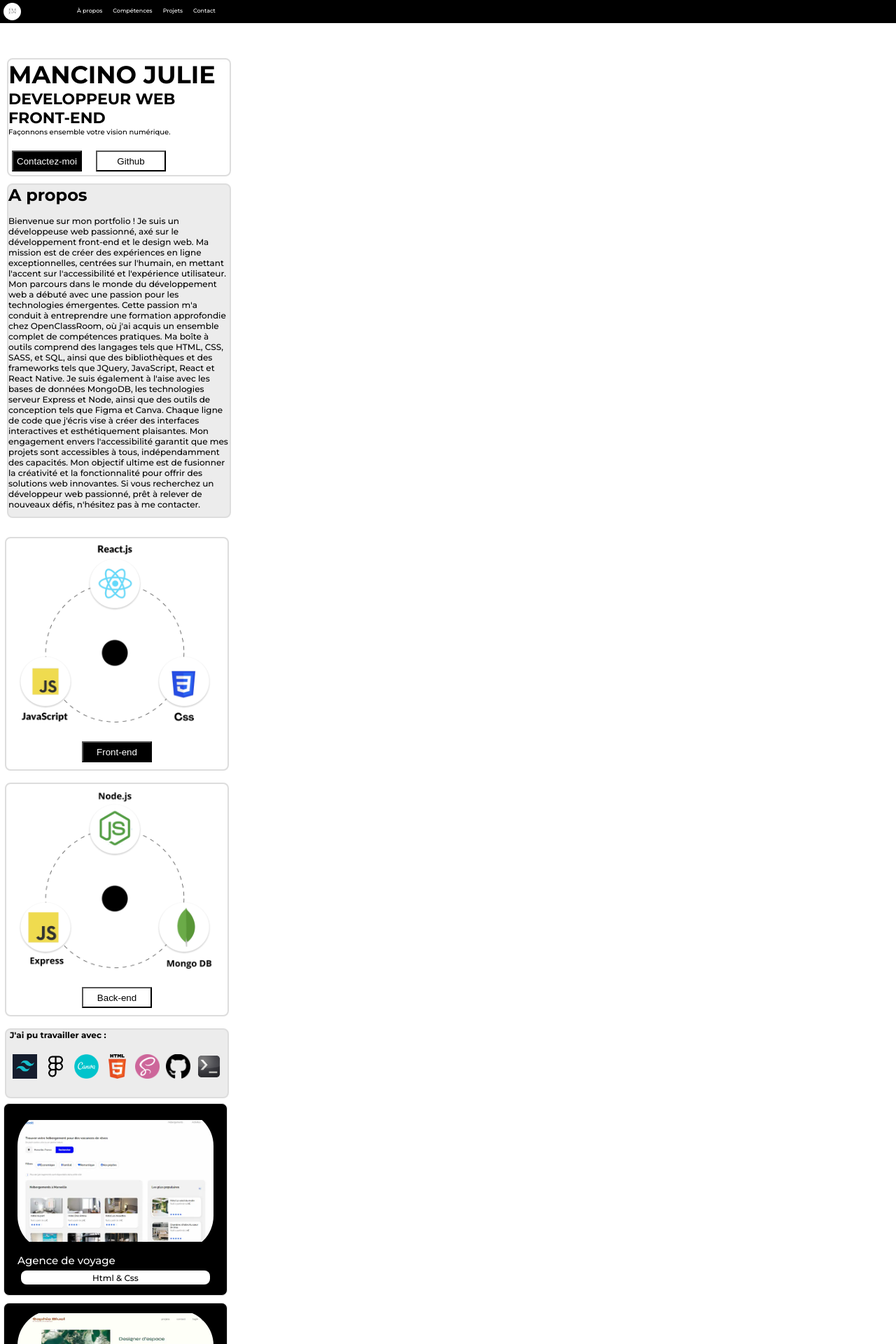
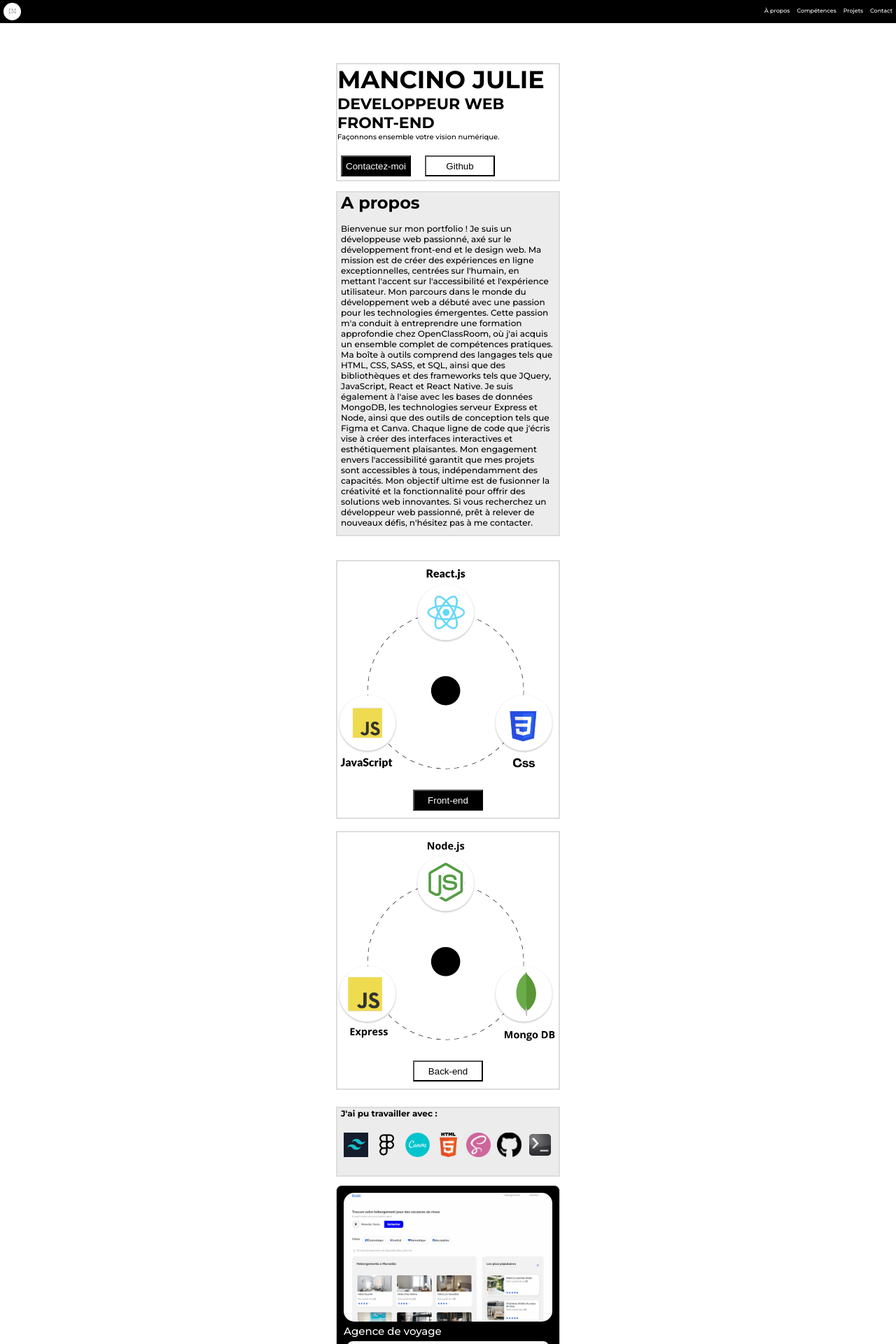
Before and after one commit to JULIEMANC/P8-Mon-Portfolio, a React (Create React App) app: page / in a window 1280 px wide. Shown: the top 1920 px of the page at 70% size. Built offline with nearby package versions, Linux system fonts and the light colour scheme.

Commit message:
Modifications et ajouts bulles sur logo skills
Ajouts des infos bulles sur les logo skills + css sur logo pour le zoom + modifications css pour taille 320, 375 et 425px

```diff
--- a/src/componements/skills.jsx
+++ b/src/componements/skills.jsx
@@ -29,8 +29,11 @@ const Competences = () => {
 
          <div className="map">
          {data.skills.map((skills, i) => (
-       <img className="logoSkills" src={`../assets/logo/${skills}`} key={i} alt="imgData" />
-        ))}
+      <div key={i} className="logoContainer" data-tooltip={`Logo de ${skills}`}>
+      <img className="logoSkills" src={`../assets/logo/${skills}`} alt={`imgData-${i}`} />
+      </div>
+
+      ))}
         </div>
       </section>
     </>
--- a/src/data.json
+++ b/src/data.json
@@ -46,7 +46,7 @@
         },
         {
             "title": "Location immobilière ",
-            "description": "Kasa m'a recruté en tant que développeur front-end en freelance pour développer sa nouvelle plateforme web. Kasa est dans le métier de la location d’appartements entre particuliers. Avec plus de 500 annonces postées chaque jour, Kasa fait partie des leaders de la location d’appartements en France.",
+            "description": "Kasa m'a recruté en tant que développeur front-end en freelance pour développer sa nouvelle plateforme web de location d’appartements entre particuliers. Avec plus de 500 annonces postées chaque jour, Kasa fait partie des leaders de la location d’appartements en France.",
             "tags": [
                 "Sass,",
                 " Css &",
--- a/src/style/_app.scss
+++ b/src/style/_app.scss
@@ -2,12 +2,9 @@
 body{
     background-color:white;
 }
-
 /*taille d'écran */
 $ms: 768px;
-$ls: 1024px;
-$bs : 1260px;
-
+$ls: 1440px;
 *{
     margin: 0;
     padding: 0;
@@ -16,9 +13,12 @@ $bs : 1260px;
 body{
 font-family:'Montserrat',sans-serif;
 }
+main{
+    display: flex;
+    flex-direction: column;
+    align-items: center;
+}
 section {
-//padding: 20px;
     border: 2px solid #ddd;
-    border-radius: 8px;
     max-width: 320px;
 }
--- a/src/style/componements/_about.scss
+++ b/src/style/componements/_about.scss
@@ -1,5 +1,5 @@
 .propos {
-  margin: 10px;
+  margin: 7px;
   .nom {
     display: flex;
     font-size: 35px;
@@ -56,12 +56,15 @@
 .block2 {
   margin-top: 50px;
   background-color: #ececec;
-  margin: 10px;
+  margin: 7px;
   .title1 {
     margin-bottom: 15px;
+    margin-left: 5px;
   }
   .texte1 {
     font-size: 12px;
     margin-bottom: 10px;
+    margin-left: 5px;
+    margin-right: 5px;
   }
 }
--- a/src/style/componements/_contact.scss
+++ b/src/style/componements/_contact.scss
@@ -1,4 +1,7 @@
-
+#contact{
+  display: flex;
+  justify-content: center;
+}
 .contactSection{
     opacity: 0;
     transform: translateX(-100%);
--- a/src/style/componements/_layout.scss
+++ b/src/style/componements/_layout.scss
@@ -4,26 +4,37 @@
   margin-bottom: 50px;
   display: flex;
   flex-direction: row;
+  justify-content: space-between;
   background-color: black;
   position: relative;
+
   .logoSite {
     width: 25px;
     height: 25px;
     margin-left: 5px;
     margin-top: 4px;
     margin-bottom: 4px;
-    margin-right: 80px;
+    margin-right: 50px;
     position: relative;
     border-radius: 50%;
+
+  }
+  nav{
+    margin-inline: 5px;
   }
   ul,
   li {
     display: flex;
     align-items: flex-end;
-    gap: 15px;
     font-size: 8px;
     margin-top: 5px;
   }
+  li{
+    margin-right: 10px;
+  }
+li:last-child{
+  margin-right: 0px;
+}
   ul,
   li,
   a {
--- a/src/style/componements/_projects.scss
+++ b/src/style/componements/_projects.scss
@@ -3,10 +3,10 @@
   border: none;
   margin: 5px;
   .imProjects {
-    width: 280px;
-    height: 200px;
+    width: 100%;
+    height: auto;
     object-fit: contain;
-    border-radius: 50px;
+    border-radius: 15px;
   }
   .card-bloc-item {
     background-color: black;
@@ -46,6 +46,37 @@
   }
 }
 
+// .modal-overlay {
+//   position: fixed;
+//   display: flex;
+//   align-items: center;
+//   justify-content: center;
+//   top: 0;
+//   width: 100%;
+//   height: 100%;
+//   background-color: rgba(0, 0, 0, 0.5);
+//   .modal-content {
+//     border-radius: 8px;
+//     display: flex;
+//     flex-wrap: wrap;
+//     justify-content: space-around;
+//     align-items: center;
+//     width: 265px;
+//     height: 300px;
+//     background-color: rgba(0, 0, 0, 0.8);
+//     overflow-y: auto;
+
+//     .modal-image {
+//     width: 250px;
+//  height: 220px;
+//     object-fit: contain;
+//   }
+//     .modal-description {
+//       font-size: 8px;
+//       margin-bottom: 10px;
+//       margin: 10px;
+//       color: #ddd;
+//     }
 .modal-overlay {
   position: fixed;
   display: flex;
@@ -55,25 +86,27 @@
   width: 100%;
   height: 100%;
   background-color: rgba(0, 0, 0, 0.5);
+
   .modal-content {
     border-radius: 8px;
     display: flex;
     flex-wrap: wrap;
     justify-content: space-around;
     align-items: center;
-    width: 265px;
-    height: 300px;
+    width: 80vw;
+    max-height: 400px;
     background-color: rgba(0, 0, 0, 0.8);
     overflow-y: auto;
 
     .modal-image {
-    width: 250px;
- height: 220px;
-    object-fit: contain;
-  }
+      width: 100%;
+      height: auto;
+      max-height: 70%;
+      object-fit: contain;
+    }
+
     .modal-description {
-      font-size: 8px;
-      margin-bottom: 10px;
+      font-size: 12px;
       margin: 10px;
       color: #ddd;
     }
--- a/src/style/componements/_skills.scss
+++ b/src/style/componements/_skills.scss
@@ -36,18 +36,13 @@
     width: 100px;
     height: 30px;
   }
-
-  // .line{
-  //   border: solid 2px;
-  // }
   .circles {
-    width: 280px;
-    height: 280px;
+    width: 100%;
   }
 }
 
 .banner1 {
-  //width: 300px;
+  width: 100%;
   height: 100px;
   background-color: #ececec;
   margin: 7px;
@@ -60,15 +55,42 @@
     display: flex;
     justify-content: space-evenly;
     margin-top: 20px;
-    .logoSkills {
-      width: 35px;
-      height: 35px;
-      object-fit:cover;
-      transition: 0.1 ease;
-    }
-     .logoSkills:hover {
-      width: 50px;
-      overflow: hidden;
+
+    .logoContainer {
+      position: relative;
+
+      .logoSkills {
+        width: 35px;
+        height: 35px;
+        object-fit: cover;
+        transition: transform 0.2s ease;
+
+        &:hover {
+          transform: scale(1.4);
+        }
+      }
+
+      &[data-tooltip] {
+        position: relative;
+        cursor: pointer;
+
+        &:hover::after {
+          content: attr(data-tooltip);
+          position: absolute;
+          bottom: 100%;
+          left: 50%;
+          transform: translateX(-50%);
+          background-color: #333;
+          color: #fff;
+          border-radius: 6px;
+          font-size: 8px;
+          padding: 5px;
+          visibility: visible;
+          opacity: 1;
+          z-index: 1;
+          transition: opacity 0.3s;
+        }
+      }
     }
   }
 }
```
Also changed, not shown: src/style/index.min.css, 1 other file (tests, documents, lock files or other folders).
